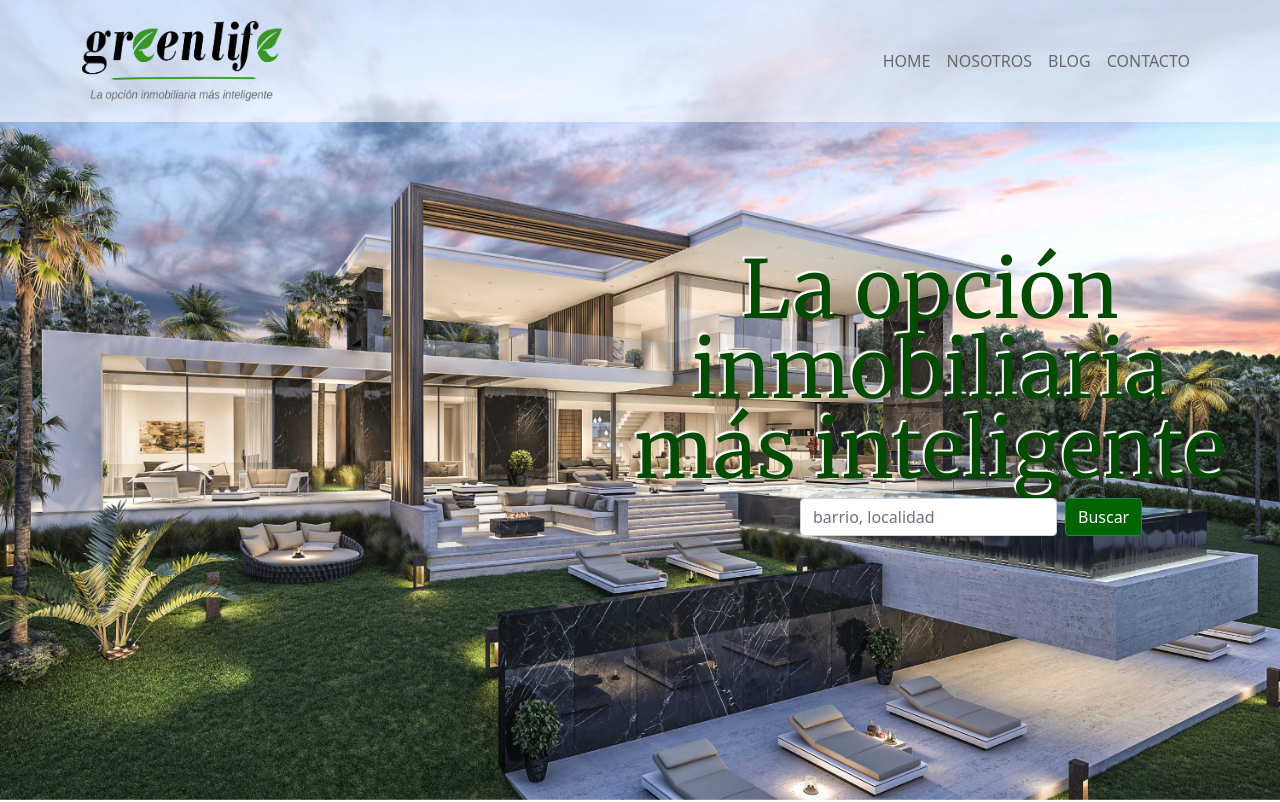
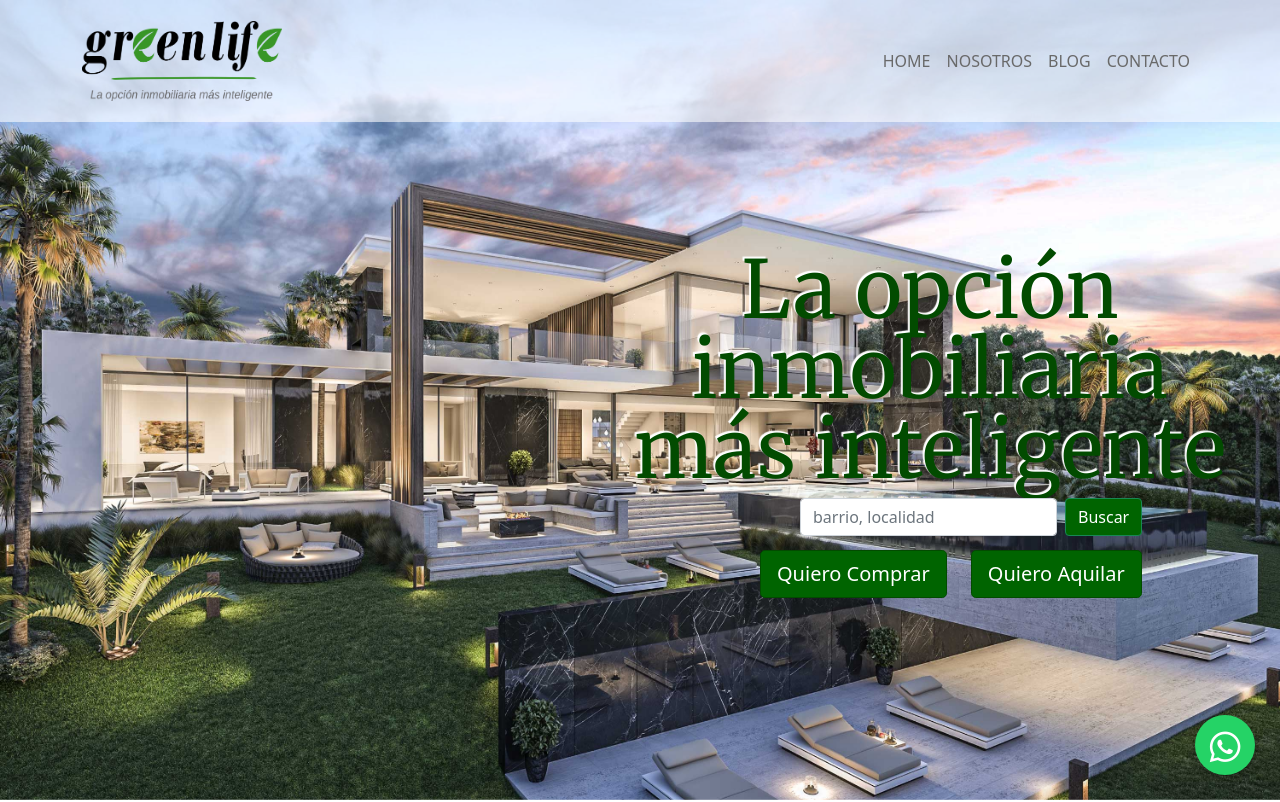
Before and after one commit to nicolediaz5/DesarrolloWebProycto, a website: page home.html in a window 1280 px wide. Shown: the top 802 px of the page. Drawn offline with nearby package versions, Linux system fonts and the light colour scheme; a web font is replaced by a local one.

Commit message:
modificando home

```diff
--- a/home.html
+++ b/home.html
@@ -32,6 +32,9 @@ Casas y Departamentos, inmuebles, propiedades, Venta y Alquiler, Argentina, Rosa
 <link href="https://cdn.jsdelivr.net/npm/bootstrap@5.1.0/dist/css/bootstrap.min.css" rel="stylesheet"
 integrity="sha384-KyZXEAg3QhqLMpG8r+8fhAXLRk2vvoC2f3B09zVXn8CA5QIVfZOJ3BCsw2P0p/We" crossorigin="anonymous">
 
+<!--Icon-Font-->
+<script src="https://kit.fontawesome.com/eb496ab1a0.js" crossorigin="anonymous"></script>
+
 
 
 
@@ -40,6 +43,11 @@ integrity="sha384-KyZXEAg3QhqLMpG8r+8fhAXLRk2vvoC2f3B09zVXn8CA5QIVfZOJ3BCsw2P0p/
 </head>
 
 <body>
+
+  <a href="https://api.whatsapp.com/send?phone=+1234567891011" class="btn-wsp" target="_blank">
+    <i class="fa fa-whatsapp icono"></i>
+</a>
+
    <!-- Navbar  -->
    <nav class="navbar fixed-top navbar-expand-lg navbar-dark p-md-3">
     <div class="container">
@@ -98,6 +106,11 @@ integrity="sha384-KyZXEAg3QhqLMpG8r+8fhAXLRk2vvoC2f3B09zVXn8CA5QIVfZOJ3BCsw2P0p/
       </form>
     </div>
   </nav>
+
+  <div class="botonesNav">
+<button type="button" class="btn btn-primary btn-lg">Quiero Comprar</button>
+    <button type="button" class="btn btn-primary btn-lg">Quiero Aquilar</button>
+ </div>
 
   <main>
 <h3 class="estilosTitulo2">Opciones lujosas y exclusivas</h3>
@@ -303,11 +316,11 @@ integrity="sha384-KyZXEAg3QhqLMpG8r+8fhAXLRk2vvoC2f3B09zVXn8CA5QIVfZOJ3BCsw2P0p/
                fill="currentColor" class="bi bi-facebook" viewBox="0 0 16 16">
                <path d="M16 8.049c0-4.446-3.582-8.05-8-8.05C3.58 0-.002 3.603-.002 8.05c0 4.017 2.926 7.347 6.75 7.951v-5.625h-2.03V8.05H6.75V6.275c0-2.017 1.195-3.131 3.022-3.131.876 0 1.791.157 1.791.157v1.98h-1.009c-.993 0-1.303.621-1.303 1.258v1.51h2.218l-.354 2.326H9.25V16c3.824-.604 6.75-3.934 6.75-7.951z"/>
              </svg><a href="https://www.facebook.com/greenlife_inmobiliaria">greenlife_inmobiliaria</a> </li>
-             <a href="#"><i class="fa fa-facebook"></i></a>
+
 
 
           </ul>
-          <div> <a href="#"><i class="fa fa-facebook"></i></a></div>
+
    </div>
    <div>
     <ul>
```
